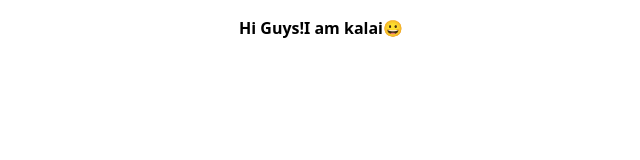
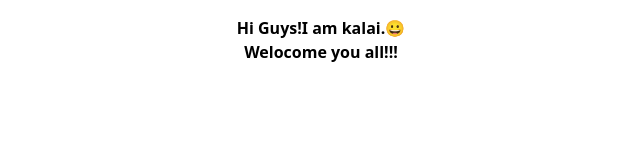
Before and after one commit to kalaiselvan37/positionandanimation, a website: page kalai.html in a window 1280 px wide. Shown: the whole page, without its empty margins (319-959 px from the left). Drawn offline with nearby package versions, Linux system fonts and the light colour scheme.

Commit message:
new new changes

```diff
--- a/kalai.html
+++ b/kalai.html
@@ -11,7 +11,8 @@
     <main>
 
     <div class="font-serif font-bold underline text-center text-blue-500 mt-4">
-        Hi Guys!I am kalai<h3 style="display: inline">&#128512;</h3>
+        Hi Guys!I am kalai.<h3 style="display: inline">&#128512;</h3>
+        <div>Welocome you all!!!</div>
     </div>
 
 </main>
```
